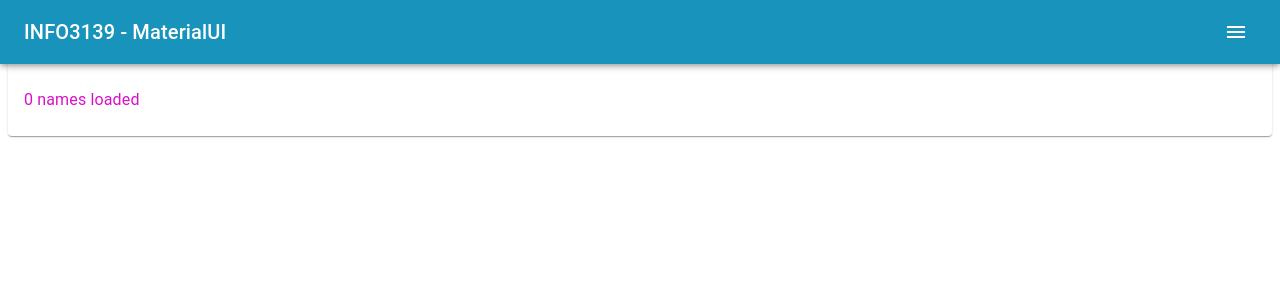
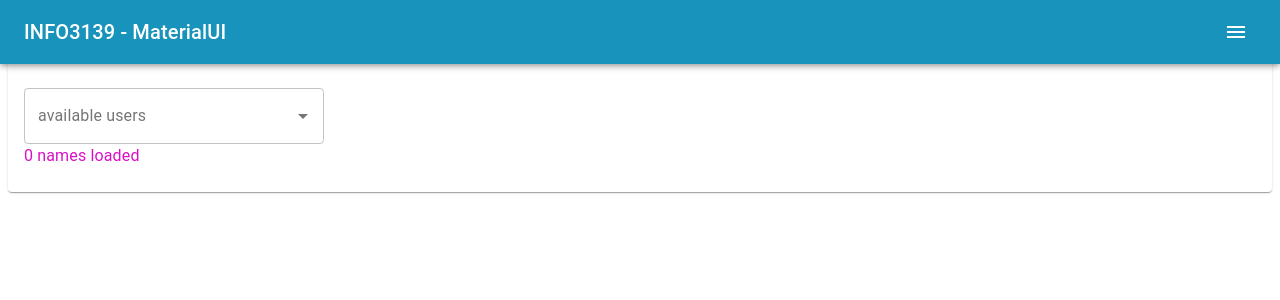
Before and after one commit to Tradicans/23W-JS-reactexercises, a React (Vite) app: page /lab13 in a window 1280 px wide. Shown: the top 300 px of the page. Built offline with nearby package versions, Linux system fonts and the light colour scheme; no server answers.

Commit message:
autocomplete working maybe buggy

```diff
--- a/src/week7/class2/lab13component.jsx
+++ b/src/week7/class2/lab13component.jsx
@@ -1,13 +1,16 @@
 import React, { useReducer, useEffect, useState } from "react";
 import { ThemeProvider } from "@mui/material/styles";
 import {
+ Autocomplete,
  Card,
  CardHeader,
  CardContent,
  Snackbar,
  Typography,
+ TextField,
 } from "@mui/material";
 import theme from "../../theme";
+import "../../App.css";
 const Lab13Component = () => {
  const initialState = {
  msg: "",
@@ -15,6 +18,12 @@ const Lab13Component = () => {
  contactServer: false,
  users: [],
  names: [],
+ };
+ const [selection, setSelection] = useState("");
+ const onChange = (e, selectedOption) => {
+ selectedOption
+ ? setSelection(`You selected ${selectedOption}`)
+ : setSelection("");
  };
  const reducer = (state, newState) => ({ ...state, ...newState });
  const [state, setState] = useReducer(reducer, initialState);
@@ -76,6 +85,21 @@ const Lab13Component = () => {
  />
  <CardContent>
  <div>
+ <Autocomplete
+ id="names"
+ options={state.names}
+ getOptionLabel={(option) => option}
+ style={{ width: 300 }}
+ onChange={onChange}
+ renderInput={(params) => (
+ <TextField
+ {...params}
+ label="available users"
+ variant="outlined"
+ fullWidth
+ />
+ )}
+ />
  <Typography color="error">{state.msg}</Typography>
  </div>
  </CardContent>
```
